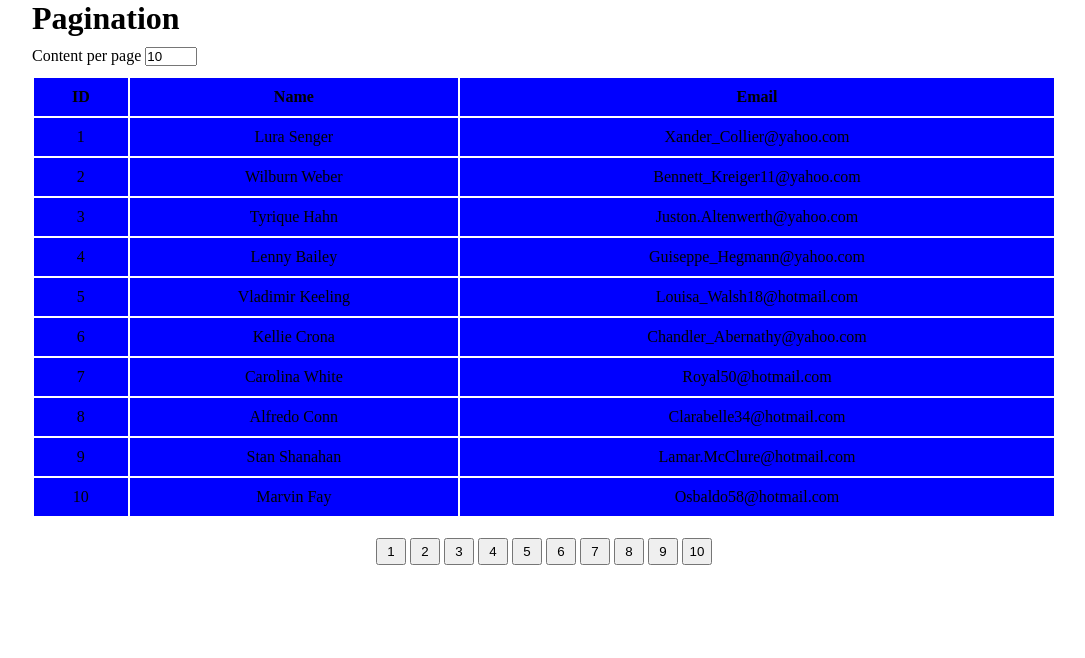
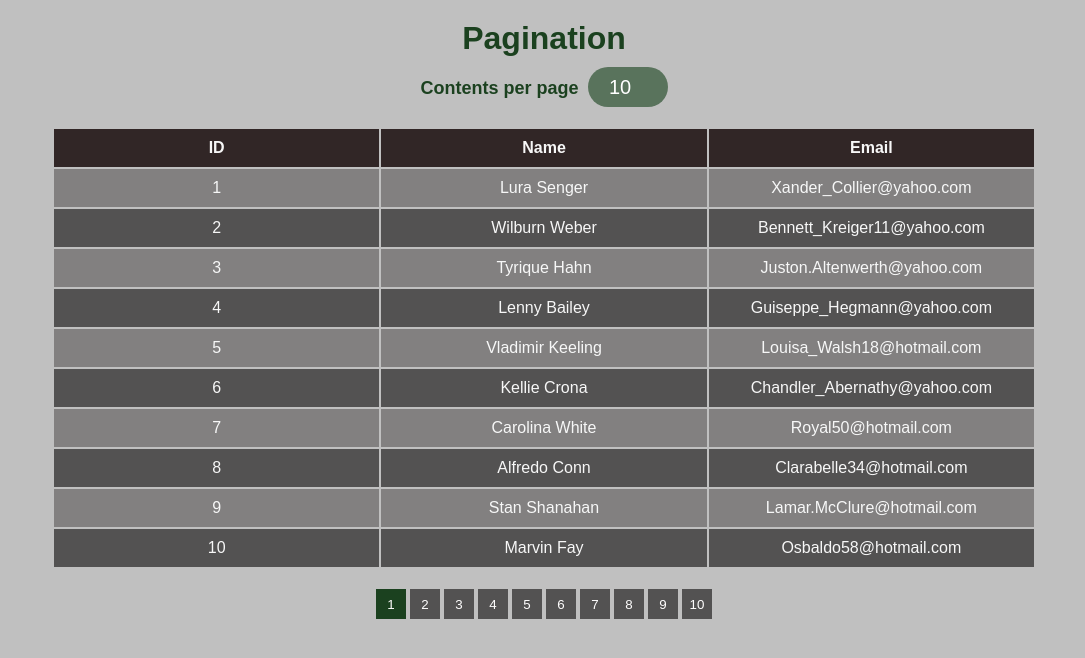
Before and after one commit to sarathme/GUVI_Day15_Task_Pagination, a plain HTML site: page index.html in a window 1280 px wide. Shown: the whole page, without its empty margins (96-1181 px from the left). Drawn offline with Linux system fonts and the light colour scheme.

Commit message:
Do some styling

```diff
--- a/index.html
+++ b/index.html
@@ -10,7 +10,7 @@
     <div class="container">
       <h1>Pagination</h1>
       <div class="page-input">
-        <label for="page-group">Content per page</label>
+        <label for="page-group">Contents per page</label>
         <input type="number" value="10" id="page-group" min="10" />
       </div>
       <table class="table">
--- a/script.js
+++ b/script.js
@@ -9,17 +9,17 @@ inputPage.max = data.length / 2;
 let totalPage = data.length / inputPage.value;
 
 createPageButton(totalPage);
-renderContent(0, parseInt(inputPage.value));
+renderContent(0, parseInt(inputPage.value), 0);
 
 inputPage.onchange = (e) => {
   const contentPerPage = parseInt(e.target.value);
   totalPage = Math.ceil(data.length / contentPerPage);
 
   createPageButton(totalPage);
-  renderContent(0, contentPerPage);
+  renderContent(0, contentPerPage, 0);
 };
 
-function renderContent(start, end) {
+function renderContent(start, end, active) {
   const displayContent = data.slice(start, end);
   console.log(displayContent);
   tableBody.innerHTML = "";
@@ -31,6 +31,10 @@ function renderContent(start, end) {
   </tr>`;
     tableBody.insertAdjacentHTML("beforeend", innerHTML);
   });
+
+  pageBlock.childNodes.forEach((el) => el.classList.remove("btn-active"));
+
+  pageBlock.children[active].classList.add("btn-active");
 }
 
 function createPageButton(pages) {
@@ -54,6 +58,7 @@ pageBlock.addEventListener("click", (e) => {
         : start + parseInt(inputPage.value);
     console.log(start);
     console.log(end);
-    renderContent(start, end);
+    console.log(parseInt(e.target.value) - 1);
+    renderContent(start, end, parseInt(e.target.value) - 1);
   }
 });
--- a/style.css
+++ b/style.css
@@ -4,33 +4,79 @@
   box-sizing: border-box;
 }
 
+html {
+  font-family: sans-serif;
+}
+body {
+  background-color: #c0c0c0;
+}
 .container {
   width: 80%;
+  text-align: center;
   max-height: 100dvh;
+  padding: 20px;
   margin: 0 auto;
   display: flex;
   flex-direction: column;
+  color: rgb(27, 65, 31);
 
   gap: 10px;
 }
 
+.page-input {
+  height: 50px;
+  font-size: 18px;
+  font-weight: bold;
+  color: rgb(27, 65, 31);
+}
+
+.page-input input {
+  width: 80px;
+  height: 40px;
+  padding: 10px;
+  background-color: rgb(89, 115, 92);
+  border: none;
+  border-radius: 40px;
+  color: white;
+  font-size: 20px;
+  font-weight: lighter;
+  text-align: center;
+  margin-left: 4px;
+}
+.page-input input:focus-visible {
+  outline: 4px solid rgb(31, 195, 47);
+}
 .table {
   flex: 1 0 auto;
-  overflow: scroll;
+  color: #f7f7f7;
 }
 
 .table-content {
-  background-color: yellow;
+  background-color: rgb(83, 82, 82);
   text-align: center;
 }
 .table-content tr,
 .table-head tr {
   width: 100%;
-  height: 20%;
 }
+
+.table-content tr:hover,
+.table-content tr:nth-child(odd):hover {
+  background-color: rgb(27, 65, 31);
+}
+.table-head tr {
+  background-color: #312626;
+}
+
+.table-content tr:nth-child(odd) {
+  background-color: rgb(130, 128, 128);
+}
+
 .table-content tr td,
 .table-head tr th {
-  background-color: blue;
+  /* background-color: blue; */
+  max-width: 10px;
+  max-height: 20px;
   padding: 10px;
 }
 
@@ -44,8 +90,16 @@
 }
 
 .page {
-  min-width: 30px;
-  padding: 4px;
-  outline: none;
+  width: 30px;
+  height: 30px;
+  padding: 3px 1px;
+  border: none;
+  background-color: rgb(83, 82, 82);
   cursor: pointer;
+  color: #fefdfd;
 }
+
+.page:hover,
+.btn-active {
+  background-color: rgb(27, 65, 31);
+}
```
